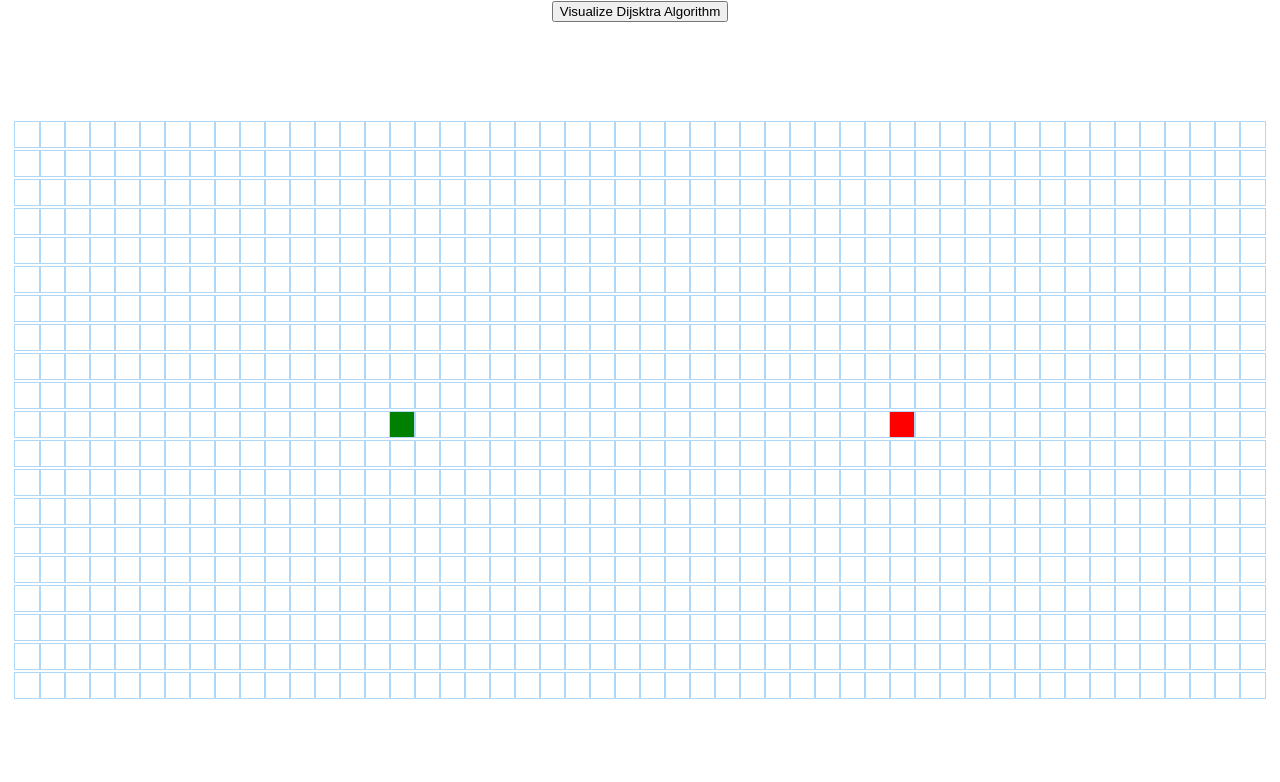
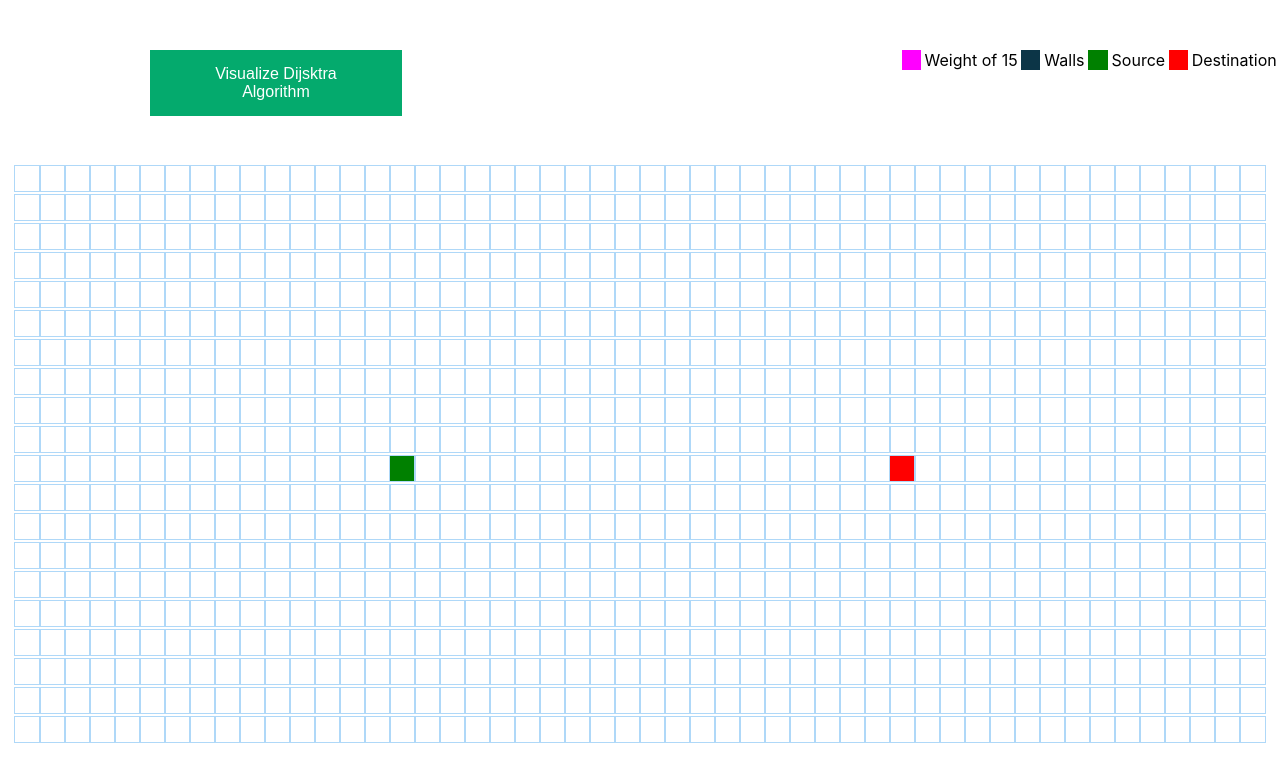
Before and after one commit to CodeBuster09/PathFindingVisualizer, a React (Create React App) app: page / in a window 1280 px wide. Shown: the top 782 px of the page. Built offline with nearby package versions, Linux system fonts and the light colour scheme.

Commit message:
adds the feature to include weight on certain nodes

```diff
--- a/src/algorithms/dijsktra.js
+++ b/src/algorithms/dijsktra.js
@@ -31,7 +31,9 @@ function updateUnvisitedNeighbours(node, grid) {
     const unvisitedNeighbours = getUnvisitedNeighbours(node,grid);
     for(const neighbor of unvisitedNeighbours) {
         if(node.isWeighted)
-            neighbor.distance = node.distance + 1;
+            neighbor.distance = node.distance + 15;
+        else
+        neighbor.distance = node.distance + 1;
         neighbor.previousNode = node;
     }
 }
--- a/src/components/Node/Node.css
+++ b/src/components/Node/Node.css
@@ -22,6 +22,10 @@
     animation-iteration-count: 1;
     animation-fill-mode: forwards;
     animation-play-state: running;
+  }
+
+  .node-weighted{
+    background-color: magenta;
   }
 
   @keyframes visitedAnimation {
--- a/src/components/Node/Node.jsx
+++ b/src/components/Node/Node.jsx
@@ -13,6 +13,7 @@ export default class Node extends Component {
       onMouseDown,
       onMouseEnter,
       onMouseUp,
+      onDoubleClick,
       row,
     } = this.props;
     const extraClassName = isFinish
@@ -31,7 +32,8 @@ export default class Node extends Component {
         className={`node ${extraClassName}`}
         onMouseDown={() => onMouseDown(row, col)}
         onMouseEnter={() => onMouseEnter(row, col)}
-        onMouseUp={() => onMouseUp()}></div>
+        onMouseUp={() => onMouseUp()}
+        onDoubleClick={() => onDoubleClick(row, col)}></div>
     );
   }
 }
--- a/src/components/PathFinder/PathFindingVisualizer.css
+++ b/src/components/PathFinder/PathFindingVisualizer.css
@@ -1,3 +1,55 @@
 .grid{
-    margin: 100px 0 0;
+    margin: 0 0 0;
 }
+
+.flex{
+    display: flex;
+    margin: 50px 0 50px 150px;
+}
+
+
+.flex-end{
+    margin: 0 0 0 500px;
+    display: flex;
+}
+
+.legend-mgn{
+    background-color: magenta;
+    width: 20px;
+    height: 20px;
+}
+
+.legend-db{
+    background-color: rgb(12, 53, 71);
+    width: 20px;
+    height: 20px;
+}
+
+.legend-green{
+    background-color: green;
+    width: 20px;
+    height: 20px;
+}
+
+.legend-red{
+    background-color: red;
+    width: 20px;
+    height: 20px;
+}
+
+.btn {
+    background-color: #04AA6D; /* Green */
+    border: none;
+    color: white;
+    padding: 15px 32px;
+    text-align: center;
+    text-decoration: none;
+    display: inline-block;
+    font-size: 16px;
+  }
+
+  .btn:hover {
+    background-color:#002ead;
+    transition: 0.7s;
+    cursor: pointer;
+}
--- a/src/components/PathFinder/PathFindingVisualizer.jsx
+++ b/src/components/PathFinder/PathFindingVisualizer.jsx
@@ -13,7 +13,8 @@ export default class PathFindingVisualizer extends Component {
         super();
         this.state = {
             grid: [],
-            mouseIsPressed: false
+            mouseIsPressed: false,
+            distance: 0
         };
     }
 
@@ -23,8 +24,8 @@ export default class PathFindingVisualizer extends Component {
     }
 
     handleMouseDown(row, col) {
-        let newGrid = getNewGridWithWallToggled(this.state.grid, row, col);
-        newGrid = getNewGridWithWeightToggled(this.state.grid, row, col);
+        const newGrid = getNewGridWithWallToggled(this.state.grid, row, col);
+        // newGrid = getNewGridWithWeightToggled(this.state.grid, row, col);
         this.setState({grid: newGrid, mouseIsPressed: true});
     }
 
@@ -36,6 +37,11 @@ export default class PathFindingVisualizer extends Component {
 
     handleMouseUp() {
         this.setState({mouseIsPressed: false});
+    }
+
+    handleDoubleClick(row, col) {
+        const newGrid = getNewGridWithWeightToggled(this.state.grid, row, col);
+        this.setState({grid: newGrid});
     }
 
     animateDijkstra(visitedNodesInOrder, nodesInShortestPathOrder) {
@@ -73,34 +79,46 @@ export default class PathFindingVisualizer extends Component {
         const nodesInShortestPathOrder = getNodesInShortestPathOrder(finishNode);
         console.log(visitedNodesInOrder);
         this.animateDijkstra(visitedNodesInOrder, nodesInShortestPathOrder);
+        this.setState({distance: nodesInShortestPathOrder.length});
     }
 
     render() {
-        const {grid, mouseIsPressed} = this.state;
+        const {grid, mouseIsPressed, distance} = this.state;
 
         return (
             <>
-            <button onClick={() => this.visualizeDijkstra()}>
-                Visualize Dijsktra Algorithm
-            </button>
+            <div className="flex">
+                <button className="btn" onClick={() => this.visualizeDijkstra()}>
+                    Visualize Dijsktra Algorithm
+                </button>
+                <div className="flex-end">
+                    <div className="legend-mgn">&nbsp;</div><div className="legend">Weight of 15 &nbsp;</div>
+                    <div className="legend-db">&nbsp;</div><div className="legend">Walls &nbsp;</div>
+                    <div className="legend-green">&nbsp;</div><div className="legend">Source &nbsp;</div>
+                    <div className="legend-red">&nbsp;</div><div className="legend">Destination &nbsp;</div>
+                </div>
+            </div>
+            {(distance>0) ? <h1>Number of grid-cells covered in the shortest-path: {distance}</h1> : <div></div>}
             <div className="grid">
                 {grid.map((row,rowIdx) => {
 
                     return <div key={rowIdx}>
                         {row.map((node,nodeIdx) => {
-                            const {row, col, isEnd, isStart, isWall} = node;
+                            const {row, col, isEnd, isStart, isWall, isWeighted} = node;
                             return <Node
                             key={nodeIdx}
                             col={col}
                             isFinish={isEnd}
                             isStart={isStart}
                             isWall={isWall}
+                            isWeighted={isWeighted}
                             mouseIsPressed={mouseIsPressed}
                             onMouseDown={(row, col) => this.handleMouseDown(row, col)}
                             onMouseEnter={(row, col) =>
                               this.handleMouseEnter(row, col)
                             }
                             onMouseUp={() => this.handleMouseUp()}
+                            onDoubleClick={(row, col) => this.handleDoubleClick(row, col)}
                             row={row}>
                             </Node>
                             })}
```
